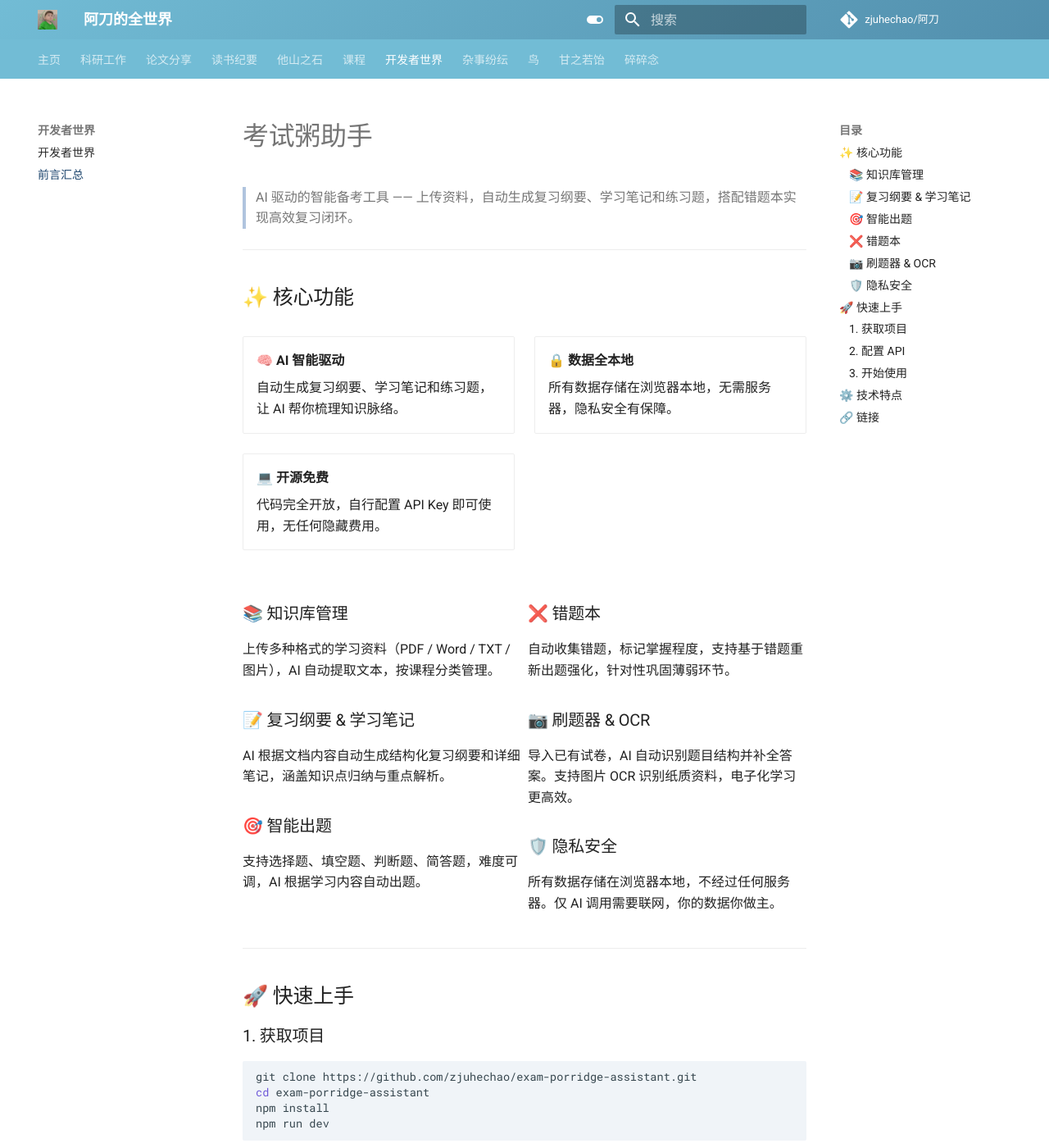
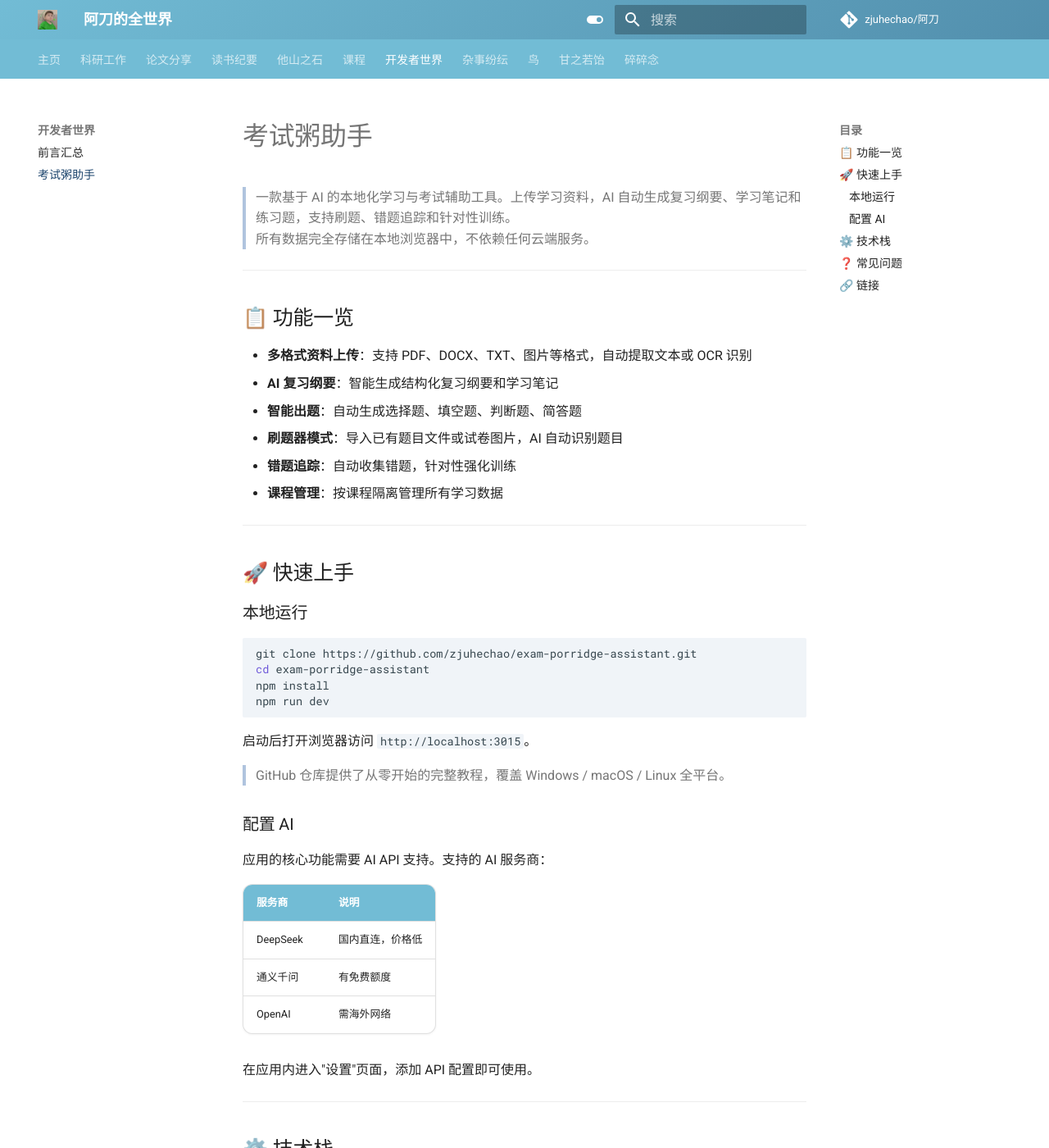
Before and after one commit to zjuhechao/zjuhechao.github.io, an MkDocs documentation site: the page built from docs/appworld/exam-porridge-assistant.md, in a window 1280 px wide and 1400 px high. Shown: the whole window at 82% size. Built offline with MkDocs 1.6.1 and Material for MkDocs 9.7.7, drawn with Linux system fonts in a browser that asks for light colours; comment, search, counter and statistics services are not loaded; some of the changed text lies outside the part shown.

Commit message:
fix nav: preface-summary & exam-porridge-assistant; remove icon shortcodes; rewrite page from README

````diff
--- a/docs/appworld/exam-porridge-assistant.md
+++ b/docs/appworld/exam-porridge-assistant.md
@@ -1,68 +1,24 @@
 # 考试粥助手
 
-> AI 驱动的智能备考工具 —— 上传资料，自动生成复习纲要、学习笔记和练习题，搭配错题本实现高效复习闭环。
+> 一款基于 AI 的本地化学习与考试辅助工具。上传学习资料，AI 自动生成复习纲要、学习笔记和练习题，支持刷题、错题追踪和针对性训练。
+> 所有数据完全存储在本地浏览器中，不依赖任何云端服务。
 
 ---
 
-## ✨ 核心功能
+## 📋 功能一览
 
-<div class="grid cards" markdown>
-
--   🧠 **AI 智能驱动**
-
-    自动生成复习纲要、学习笔记和练习题，让 AI 帮你梳理知识脉络。
-
--   🔒 **数据全本地**
-
-    所有数据存储在浏览器本地，无需服务器，隐私安全有保障。
-
--   💻 **开源免费**
-
-    代码完全开放，自行配置 API Key 即可使用，无任何隐藏费用。
-
-</div>
-
-<div class="grid" markdown>
-
-<div markdown>
-
-### 📚 知识库管理
-
-上传多种格式的学习资料（PDF / Word / TXT / 图片），AI 自动提取文本，按课程分类管理。
-
-### 📝 复习纲要 & 学习笔记
-
-AI 根据文档内容自动生成结构化复习纲要和详细笔记，涵盖知识点归纳与重点解析。
-
-### 🎯 智能出题
-
-支持选择题、填空题、判断题、简答题，难度可调，AI 根据学习内容自动出题。
-
-</div>
-
-<div markdown>
-
-### ❌ 错题本
-
-自动收集错题，标记掌握程度，支持基于错题重新出题强化，针对性巩固薄弱环节。
-
-### 📷 刷题器 & OCR
-
-导入已有试卷，AI 自动识别题目结构并补全答案。支持图片 OCR 识别纸质资料，电子化学习更高效。
-
-### 🛡️ 隐私安全
-
-所有数据存储在浏览器本地，不经过任何服务器。仅 AI 调用需要联网，你的数据你做主。
-
-</div>
-
-</div>
+- **多格式资料上传**：支持 PDF、DOCX、TXT、图片等格式，自动提取文本或 OCR 识别
+- **AI 复习纲要**：智能生成结构化复习纲要和学习笔记
+- **智能出题**：自动生成选择题、填空题、判断题、简答题
+- **刷题器模式**：导入已有题目文件或试卷图片，AI 自动识别题目
+- **错题追踪**：自动收集错题，针对性强化训练
+- **课程管理**：按课程隔离管理所有学习数据
 
 ---
 
 ## 🚀 快速上手
 
-### 1. 获取项目
+### 本地运行
 
 ```bash
 git clone https://github.com/zjuhechao/exam-porridge-assistant.git
@@ -71,35 +27,66 @@ npm install
 npm run dev
 ```
 
-也可以直接从 [Release 页面](https://github.com/zjuhechao/exam-porridge-assistant/releases) 下载构建好的版本直接使用。
+启动后打开浏览器访问 `http://localhost:3015`。
 
-### 2. 配置 API
+> GitHub 仓库提供了从零开始的完整教程，覆盖 Windows / macOS / Linux 全平台。
 
-打开设置页面，填写你的 AI API 信息：
+### 配置 AI
 
-| 配置项 | 说明 | 示例 |
-|:---|:---|:---|
-| API Base URL | API 服务地址 | `https://api.deepseek.com` |
-| API Key | 你的密钥 | `sk-...` |
-| 模型名称 | 使用的模型 | `deepseek-chat` |
+应用的核心功能需要 AI API 支持。支持的 AI 服务商：
 
-支持 DeepSeek / OpenAI / Claude 等所有兼容 OpenAI 格式的 API。
+| 服务商 | 说明 |
+|--------|------|
+| DeepSeek | 国内直连，价格低 |
+| 通义千问 | 有免费额度 |
+| OpenAI | 需海外网络 |
 
-### 3. 开始使用
-
-1. 创建课程，上传学习资料
-2. 使用"复习助手"生成纲要和笔记
-3. 在"智能答题"中选择文档和题型进行练习
-4. 错题自动收入错题本，针对性巩固
+在应用内进入"设置"页面，添加 API 配置即可使用。
 
 ---
 
-## ⚙️ 技术特点
+## ⚙️ 技术栈
 
-- **纯前端架构**：React + TypeScript + Webpack + Tailwind CSS
-- **本地存储**：IndexedDB (Dexie) + localStorage，无需后端
-- **学科定制**：按数学、物理、化学、计算机等学科定制 AI 提示词
-- **多 API 支持**：可为不同功能分配不同的 API 配置
+| 层 | 技术 |
+|----|------|
+| 前端框架 | React 18 + TypeScript |
+| 路由 | react-router-dom v6 |
+| 样式 | Tailwind CSS 3 |
+| 动画 | framer-motion |
+| 本地数据库 | Dexie (IndexedDB) |
+| PDF 解析 | pdfjs-dist |
+| DOCX 解析 | mammoth |
+| 构建工具 | Webpack 5 |
+| AI 接口 | OpenAI 兼容格式（支持多模态） |
+
+---
+
+## ❓ 常见问题
+
+<details>
+<summary><b>AI 功能不工作？</b></summary>
+
+在设置页面检查 API Key、Base URL 和模型名称是否正确填写，并确保点击了"保存设置"。按 F12 查看控制台是否有具体的错误信息。
+</details>
+
+<details>
+<summary><b>数据会丢失吗？</b></summary>
+
+所有数据存储在浏览器本地（IndexedDB）。清除浏览器缓存会丢失数据，不同浏览器之间不共享。建议定期用导出功能备份重要内容。
+</details>
+
+<details>
+<summary><b>如何更新到最新版本？</b></summary>
+
+在项目文件夹中运行：
+
+```
+git pull
+npm install
+npm run dev
+```
+
+</details>
 
 ---
 
@@ -108,7 +95,5 @@ npm run dev
 <div class="grid cards" markdown>
 
 -   [**GitHub 仓库**](https://github.com/zjuhechao/exam-porridge-assistant){ .md-button .md-button--primary }
--   [**发布列表**](https://github.com/zjuhechao/exam-porridge-assistant/releases){ .md-button }
--   [**作者主页**](https://github.com/zjuhechao){ .md-button }
 
 </div>
--- a/mkdocs.yml
+++ b/mkdocs.yml
@@ -42,8 +42,8 @@ nav:
     - 课程笔记: notebook/index.md
     - 从夯到拉: peopletalk/index.md
   - 开发者世界:
-    - 开发者世界: appworld/index.md
-    - 前言汇总: appworld/exam-porridge-assistant.md
+    - 前言汇总: appworld/index.md
+    - 考试粥助手: appworld/exam-porridge-assistant.md
   - 杂事纷纭: another/index.md
   - 鸟: bird/index.md
   - 甘之若饴: food/index.md
````
Also changed, not shown: docs/appworld/index.md (+1 -1 lines).
